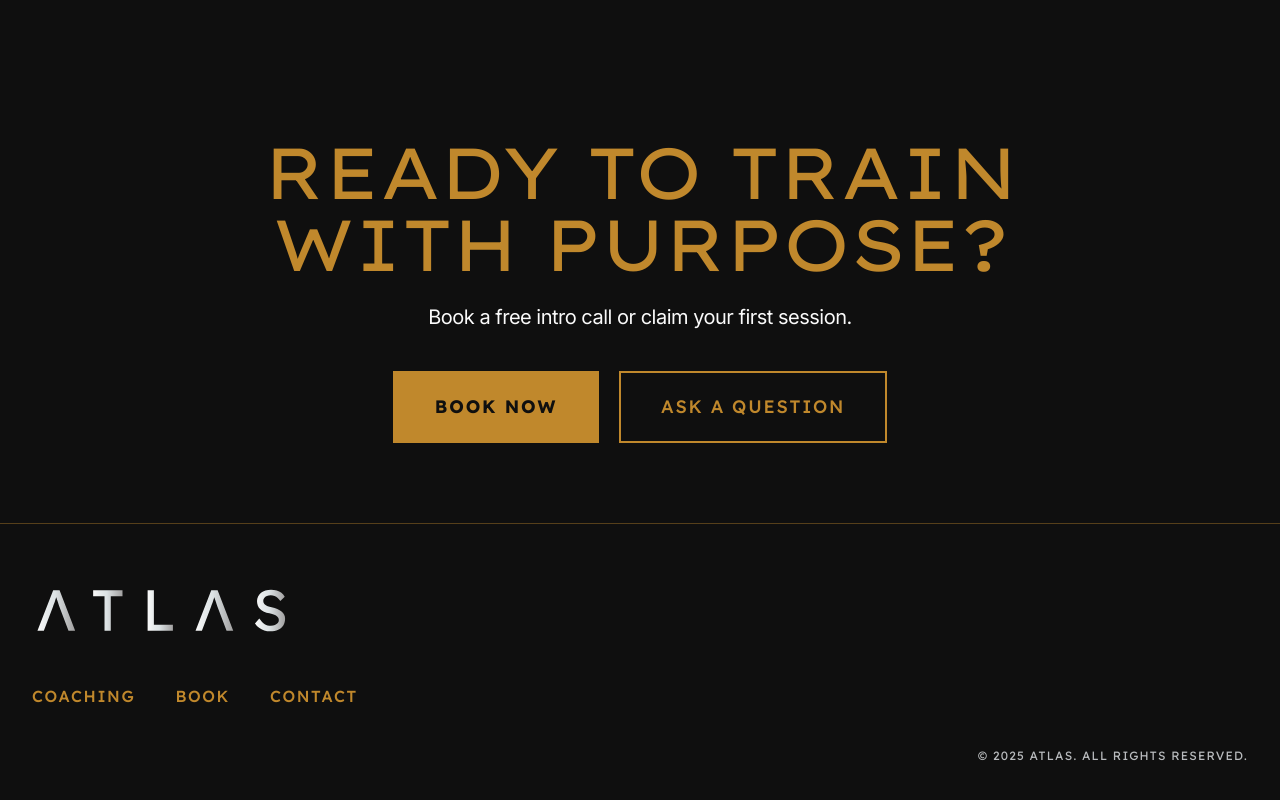
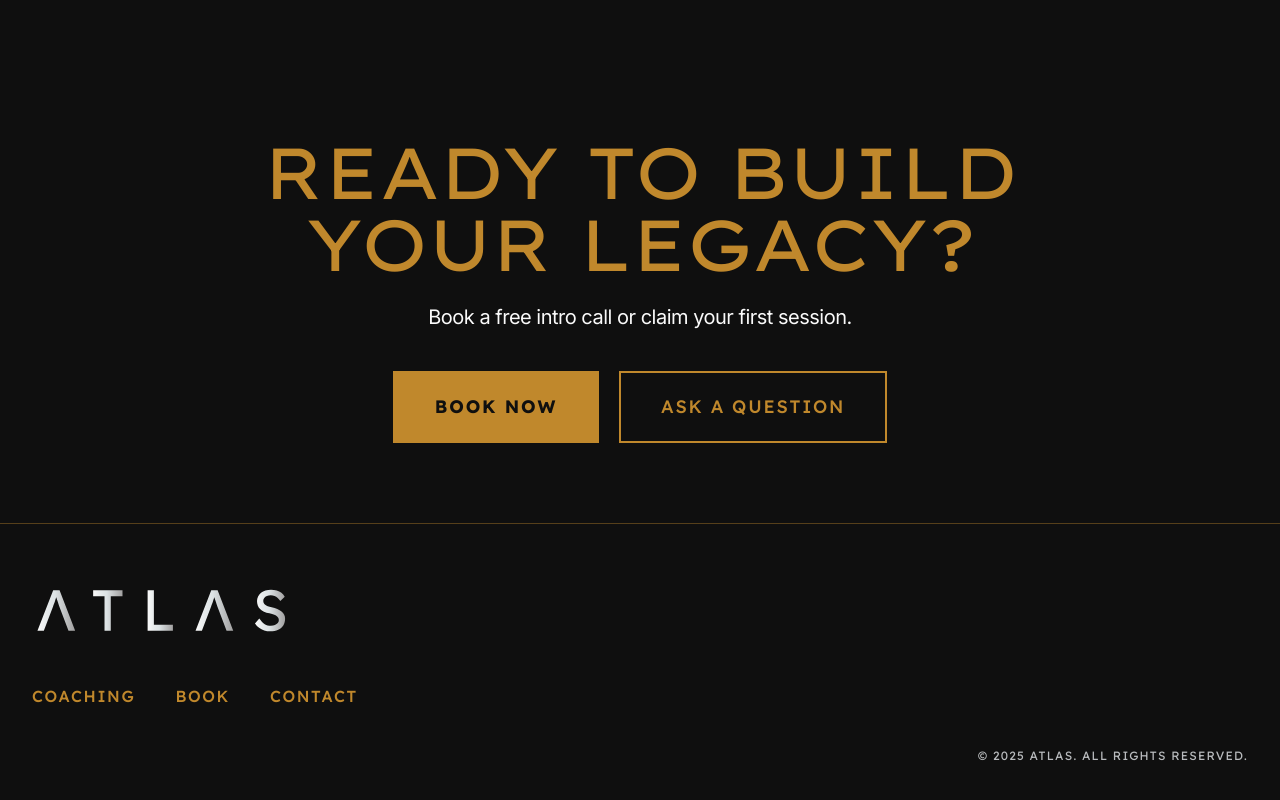
Before and after one commit to jaycee808/atlas, a Next.js app: page / in a window 1280 px wide. Shown: the part 3227-4027 px from the top of the page. Built offline with nearby package versions, Linux system fonts and the light colour scheme; a web font is replaced by a local one.

Commit message:
updated Hero CTA

```diff
--- a/src/app/page.jsx
+++ b/src/app/page.jsx
@@ -187,7 +187,7 @@ export default function Home() {
       <div className="max-w-4xl mx-auto px-8 py-20 text-center">
         {/* Final CTA */}
         <h2 className="uppercase tracking-tight text-4xl md:text-6xl lg:text-7xl font-lexend-giga">
-          Ready to train with purpose?
+          Ready to build your legacy?
         </h2>
 
         <p className="mt-6 text-[var(--light)] text-lg md:text-xl leading-snug tracking-tight font-inter max-w-2xl mx-auto">
```
